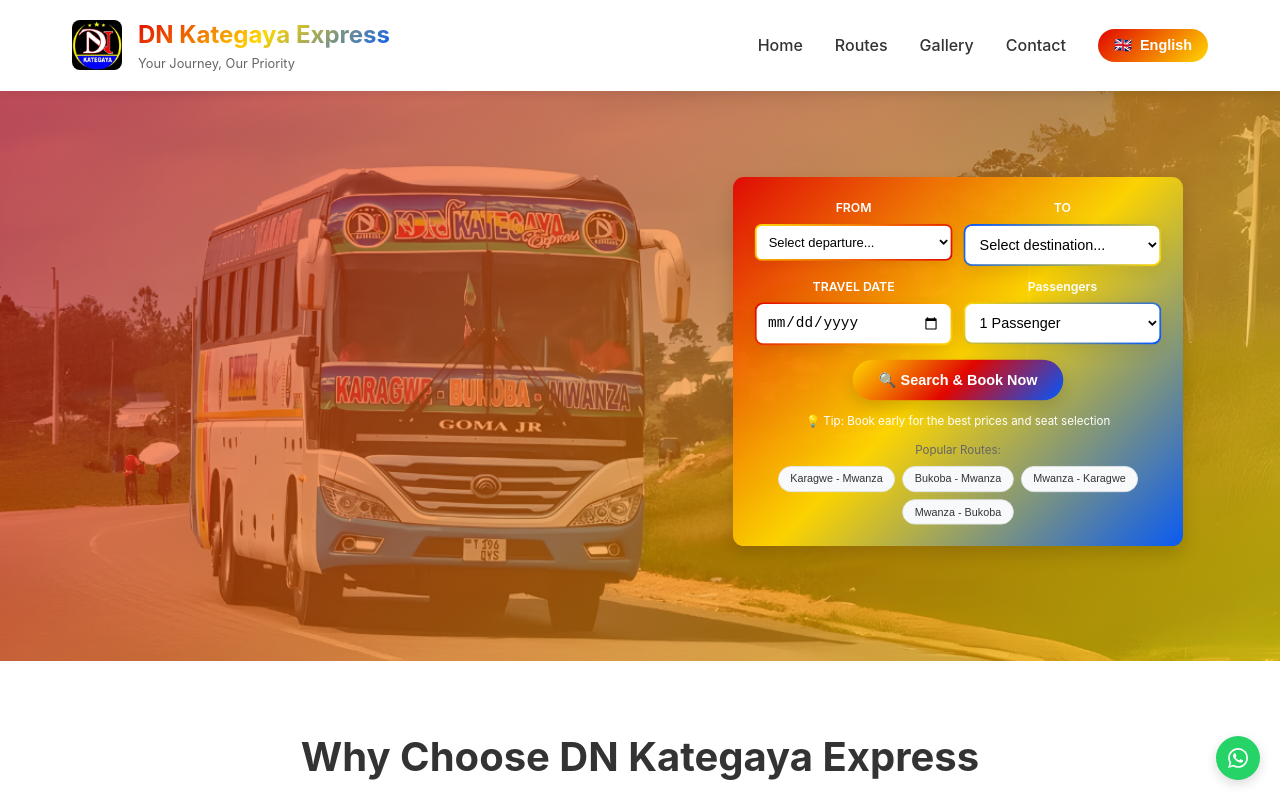
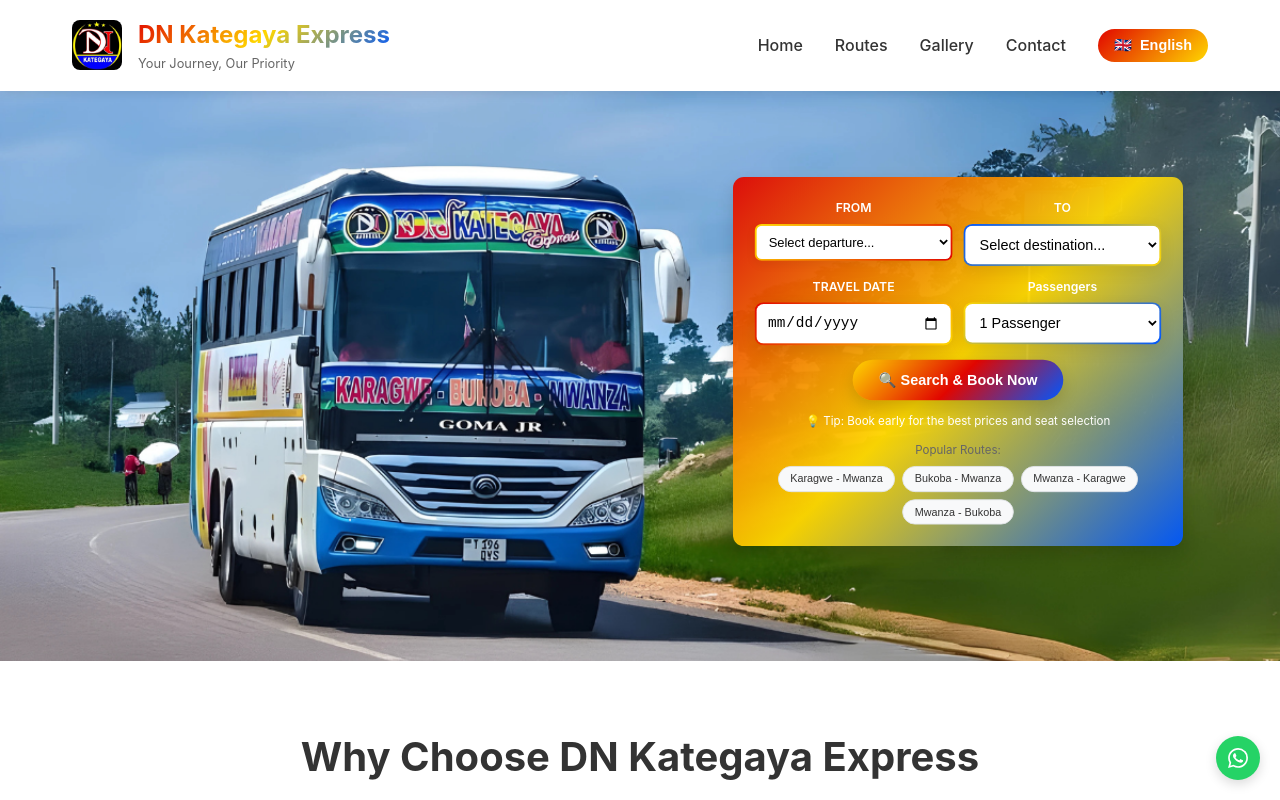
Before and after one commit to Dawinz/dn-kategaya-express-site, a React (Create React App) app: page / in a window 1280 px wide. Shown: the top 800 px of the page. Built offline with nearby package versions, Linux system fonts and the light colour scheme.

Commit message:
Remove gradient overlay from Hero section to show bus images clearly

```diff
--- a/src/components/Hero.js
+++ b/src/components/Hero.js
@@ -24,7 +24,7 @@
 
   return (
     <section style={{
-      background: `linear-gradient(135deg, rgba(225,6,0,0.6), rgba(255,215,0,0.6)), url(${getImagePathAbsolute(ctaImage)})`,
+      background: `url(${getImagePathAbsolute(ctaImage)})`,
       backgroundSize: 'cover',
       backgroundPosition: 'center',
       backgroundRepeat: 'no-repeat',
```
